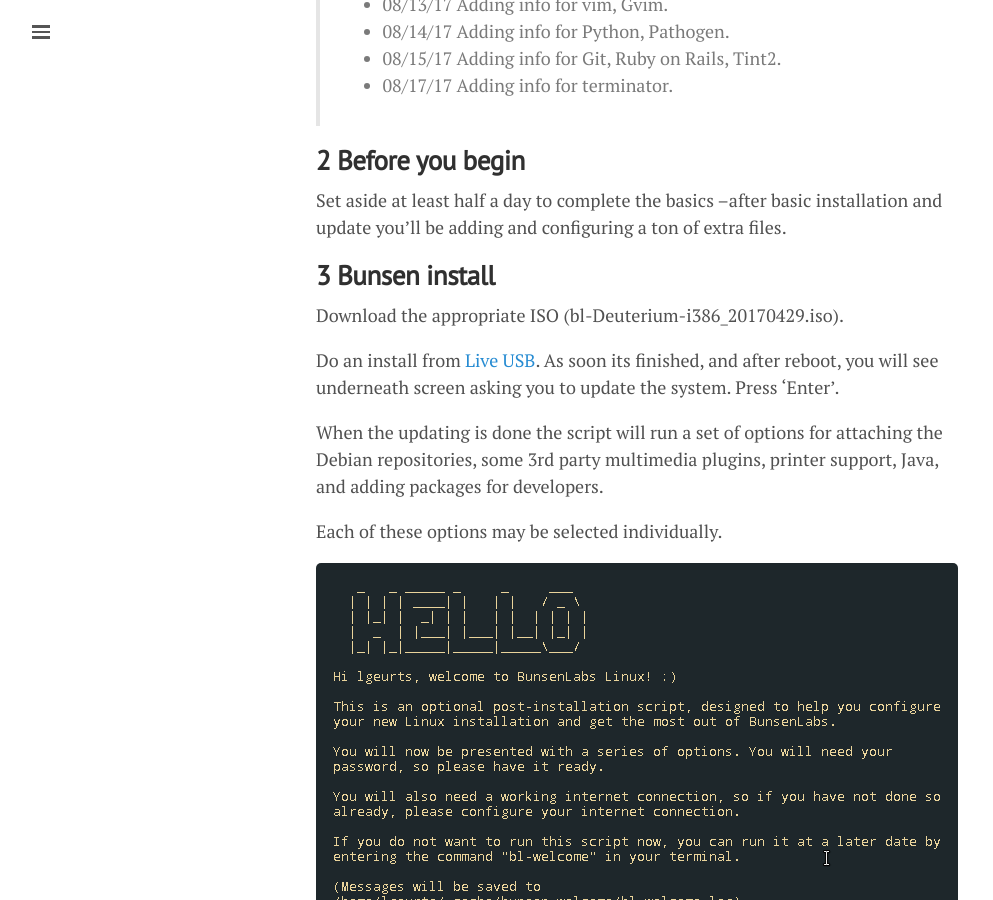
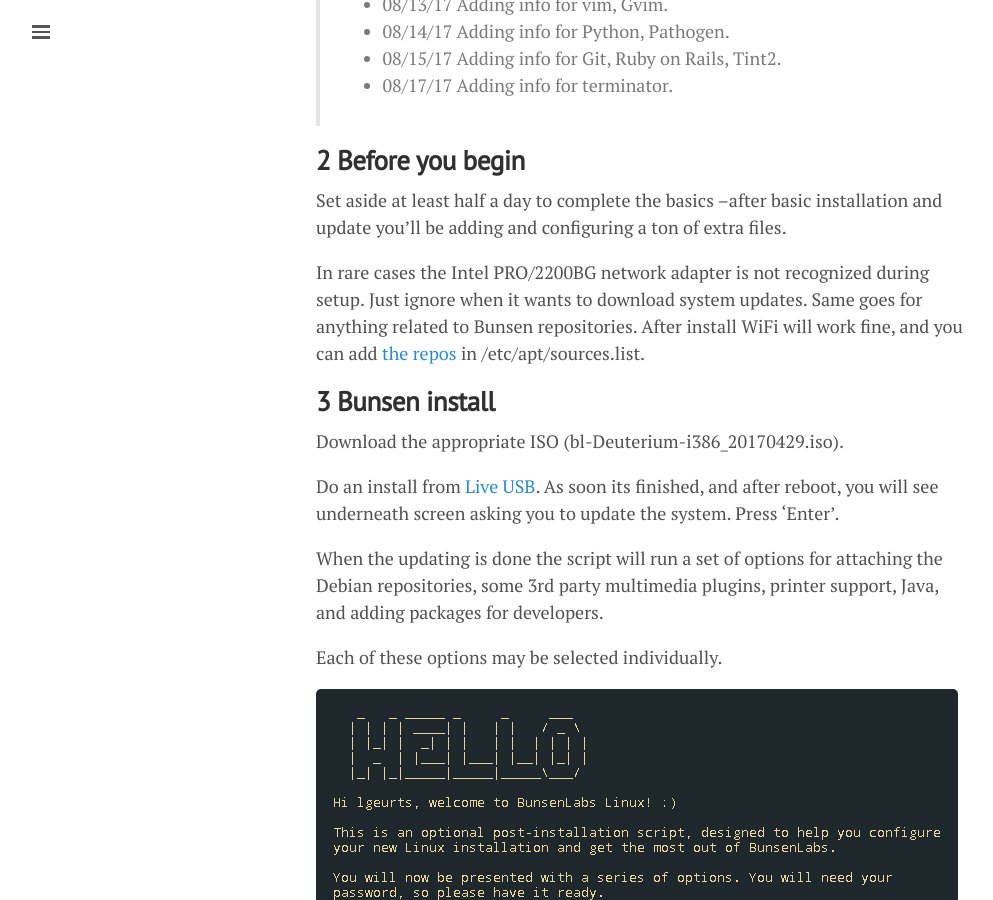
Before and after one commit to lgeurts/lgeurts.github.io, a Jekyll site: the page built from _posts/2017-07-11-bunsenlabs-linux-setup-notes-for dell-inspiron-6000.md, in a window 1280 px wide and 900 px high, scrolled down 1481 px. Shown: the whole window, without its empty margins (0-993 px from the left). Built offline with Jekyll 4.4.1, drawn with Linux system fonts in a browser that asks for light colours; nearby versions of some CDN libraries; comment, search, counter and statistics services are not loaded; some of the changed text lies outside the part shown.

Commit message:
Update section Bunsen install # 44

```diff
--- a/_posts/2017-07-11-bunsenlabs-linux-setup-notes-for dell-inspiron-6000.md
+++ b/_posts/2017-07-11-bunsenlabs-linux-setup-notes-for dell-inspiron-6000.md
@@ -40,6 +40,8 @@
 ----------------------
 
 Set aside at least half a day to complete the basics –after basic installation and update you'll be adding and configuring a ton of extra files.
+
+In rare cases the Intel PRO/2200BG network adapter is not recognized during setup. Just ignore when it wants to download system updates. Same goes for anything related to Bunsen repositories. After install WiFi will work fine, and you can add [the repos](https://forums.bunsenlabs.org/viewtopic.php?id=1526) in /etc/apt/sources.list.
 
 **3 Bunsen install**
 ---------------------
@@ -203,7 +205,7 @@
 > * `set number`
 > * `syntax on`
 
-**Note:** Now that your vim starts to look better, let’s improve how it functions. Either visit this [repo](https://github.com/amix/vimrc) for further customization (learn while doing), or copy my dotfile (see end of chapter 6).
+***Note:*** Now that your vim starts to look better, let’s improve how it functions. Either visit this [repo](https://github.com/amix/vimrc) for further customization (learn while doing), or copy my dotfile (see end of chapter 6).
 
  \*6.1.1.1 Pathogen\*
 
@@ -218,7 +220,7 @@
 
 > * `execute pathogen#infect()`
 
-**Note:** See [Romain Lafourcade's](https://github.com/romainl) gist '[How to use Tim Pope's Pathogen](https://gist.github.com/romainl/9970697)'.
+***Note:*** See [Romain Lafourcade's](https://github.com/romainl) gist '[How to use Tim Pope's Pathogen](https://gist.github.com/romainl/9970697)'.
 
 \*6.1.1.2 Vim plugins\*
 
@@ -251,7 +253,7 @@
 Dispatch      | [https://github.com/tpope/vim-dispatch](https://github.com/tpope/vim-dispatch)
 Multiple Cursors | [https://github.com/terryma/vim-multiple-cursors/](https://github.com/terryma/vim-multiple-cursors/)
 
-**Note:** [My notes](assets/vim-plugin-settings.txt) for activating Command-T, NerdTree and Git Gutter in .vimrc. Lazy? Download my latest [vimrc](https://github.com/lgeurts/BunsenLabs-Setup/tree/master/.vim/).
+***Note:*** [My notes](/assets/vim-plugin-settings.txt) for activating Command-T, NerdTree and Git Gutter in .vimrc. Lazy? Download my latest [vimrc](https://github.com/lgeurts/BunsenLabs-Setup/tree/master/.vim/).
 
 ***• 6.1.2 Gvim***
 
@@ -291,7 +293,7 @@
 
 - $ pip install packagename
 
-**Note:** Full overview of [pip commands](https://pip.pypa.io/en/stable/user_guide/).
+***Note:*** Full overview of [pip commands](https://pip.pypa.io/en/stable/user_guide/).
 
 ***• 6.2.2 Ruby on Rails***
 
@@ -319,7 +321,7 @@
 
 ![RVM key](/assets/rvm-project-key.png)
 
-**Note:** 409B6B1796C275462A1703113804BB82D39DC0E3.
+***Note:*** 409B6B1796C275462A1703113804BB82D39DC0E3.
 
 Download the RVM installation script:
 
@@ -426,7 +428,7 @@
 
 ![terminator](/assets/terminator-colors.png)
 
-**Note:** If you want to design your own scheme, visit [terminal.sexy](https://terminal.sexy/).
+***Note:*** If you want to design your own scheme, visit [terminal.sexy](https://terminal.sexy/).
 
 **9.2 System Panel/Taskbar**
 
@@ -448,7 +450,7 @@
 
 ***• 9.3.1 Openbox***
 
-Fonts, icons, customize rc.xml.
+Fonts, icons, customize rc.xml > window decorations & disable conky.
 
 **9.4 Internet Browser**
 
```
